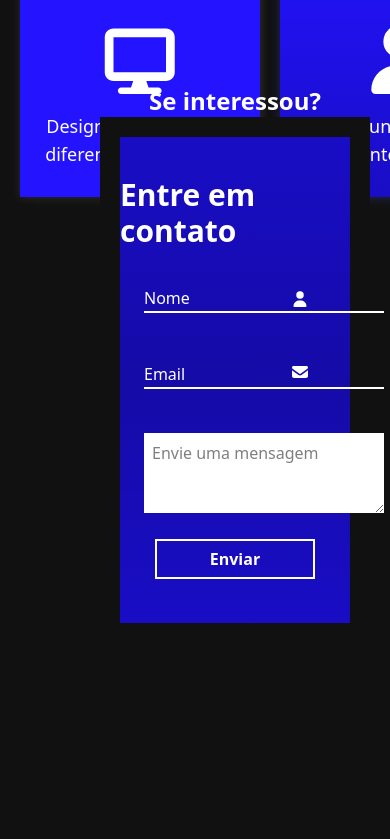
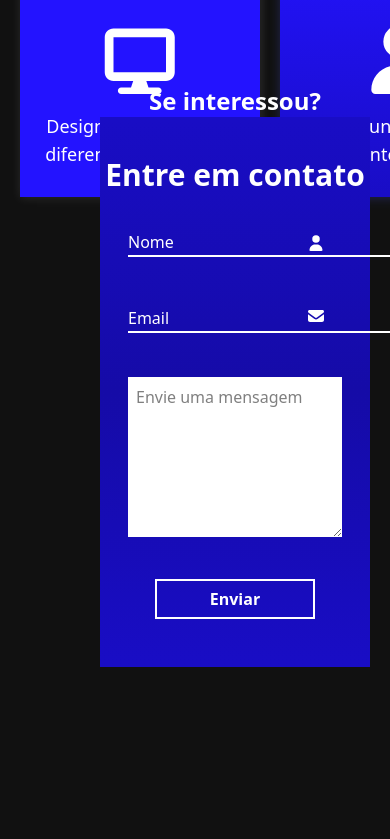
Before and after one commit to EduBassan/FrontCP, a React (Vite) app: page / in a window 390 px wide. Shown: the part 2545-3384 px from the top of the page. Built offline with nearby package versions, Linux system fonts and the light colour scheme.

Commit message:
melhoria na responsividade do forms

```diff
--- a/src/components/Forms.jsx
+++ b/src/components/Forms.jsx
@@ -23,15 +23,15 @@ export default function Forms() {
   return (
     <div
     id="forms"
-    className="bg-[#111111] pr-5 pl-5 pt-5  w-[100%] flex justify-center items-start h-300 lg:h-auto">
-      <div className="transition-all ease-in-out duration-500 flex flex-col pt-10 items-center bg-gradient-to-b lg:bg-gradient-to-r from-[#190dc5] via-[#150ba7] to-[#190dc5] text-white hover:-translate-y-1.5">
+    className="bg-[#111111] w-full flex justify-center lg:justify-start items-start h-auto">
+      <div className="p-1 lg:p-3 transition-all ease-in-out duration-500 flex flex-wrap flex-col pt-10 items-center bg-gradient-to-b lg:bg-gradient-to-r from-[#190dc5] via-[#150ba7] to-[#190dc5] text-white hover:-translate-y-1.5">
         <div>
           <h1 className="font-bold text-3xl pb-1">Entre em contato</h1>
         </div>
         <div className="grid grid-cols-1 m-6">
           <form onSubmit={enviarForm}>
-            <div className="relative w-auto h-auto">
-              <input type="text" id="nome" name="nome" className="mt-2 mb-10 w-60 lg:w-100 h-7 placeholder:text-white border-b-2 border-white focus:outline-none transition-all duration-300 ease-in focus:scale-103" placeholder="Nome"
+            <div className="relative w-full h-auto">
+              <input type="text" id="nome" name="nome" className="mt-2 mb-10 w-90 h-7 placeholder:text-white border-b-2 border-white focus:outline-none transition-all duration-300 ease-in focus:scale-103" placeholder="Nome"
                 value={nome}
                 onChange={(e) => setNome(e.target.value)}
               />
@@ -41,7 +41,7 @@ export default function Forms() {
             </div>
 
             <div className="relative w-full">
-              <input type="email" id="email" name="email" className="mt-2 mb-5 lg:w-100 w-60 h-7 placeholder:text-white border-b-2 border-white focus:outline-none transition-all duration-300 ease-in focus:scale-103" placeholder="Email"
+              <input type="email" id="email" name="email" className="mt-2 mb-5 w-90 h-7 placeholder:text-white border-b-2 border-white focus:outline-none transition-all duration-300 ease-in focus:scale-103" placeholder="Email"
                 value={email}
                 onChange={(e) => setEmail(e.target.value)}
               />
@@ -51,14 +51,14 @@ export default function Forms() {
             </div>
 
             <div className="relative w-full mt-6">
-              <textarea name="mensagem" id="mensagem" className="bg-white w-60 sm:w-full h-20 lg:h-40 mb-5 text-black p-2 focus:outline-none transition-all duration-200 ease-in focus:scale-105" placeholder="Envie uma mensagem"
+              <textarea name="mensagem" id="mensagem" className="bg-white w-full h-40 mb-5 text-black p-2 focus:outline-none transition-all duration-200 ease-in focus:scale-105" placeholder="Envie uma mensagem"
                 value={mensagem}
                 onChange={(e) => setMensagem(e.target.value)}
               ></textarea>
             </div>
 
             <div className="flex justify-center items-center">
-              <button type="submit" className="font-bold w-40 h-10 mb-5 border-2 text-white bold sm:mt-4 transition-all duration-200 ease-in-out hover:bg-white hover:text-blue-950">
+              <button type="submit" className="font-bold w-40 h-10 mb-5 border-2 text-white bold mt-4 transition-all duration-200 ease-in-out hover:bg-white hover:text-blue-950">
                 Enviar
               </button>
             </div>
```
